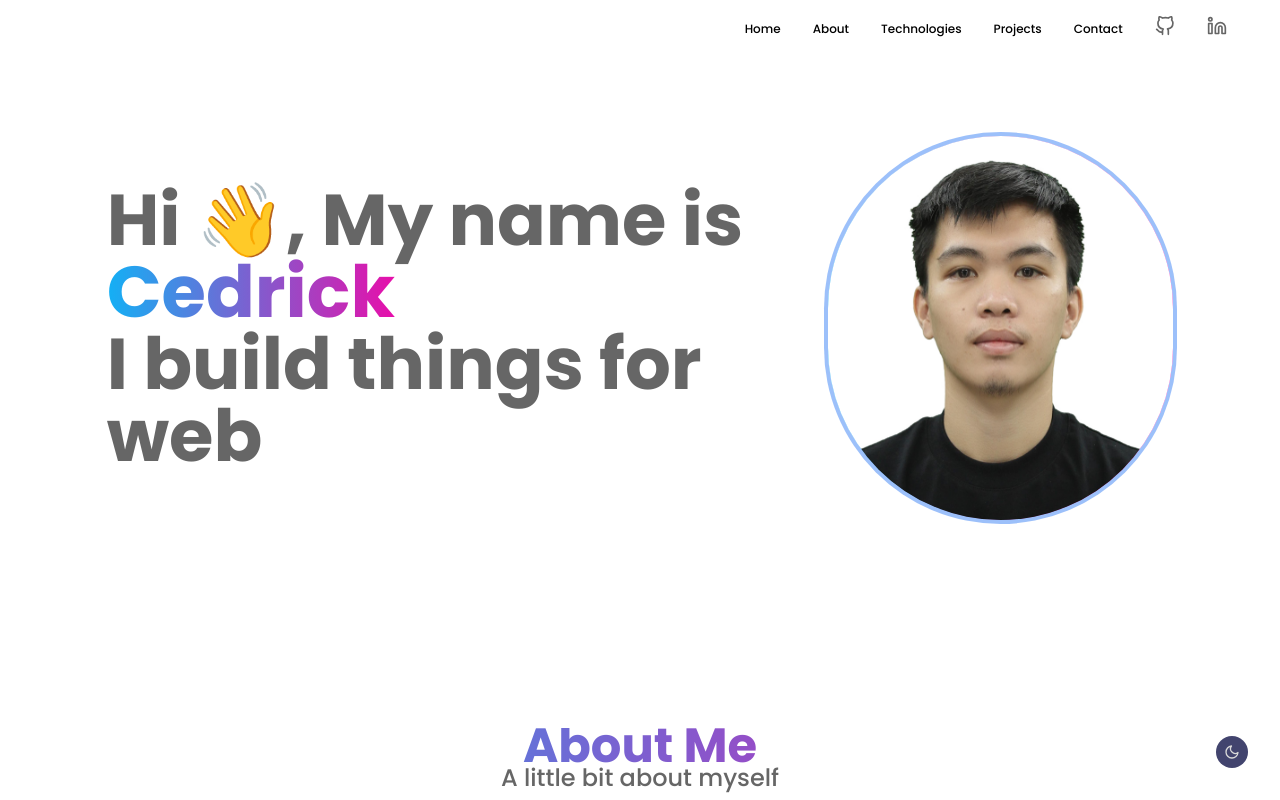
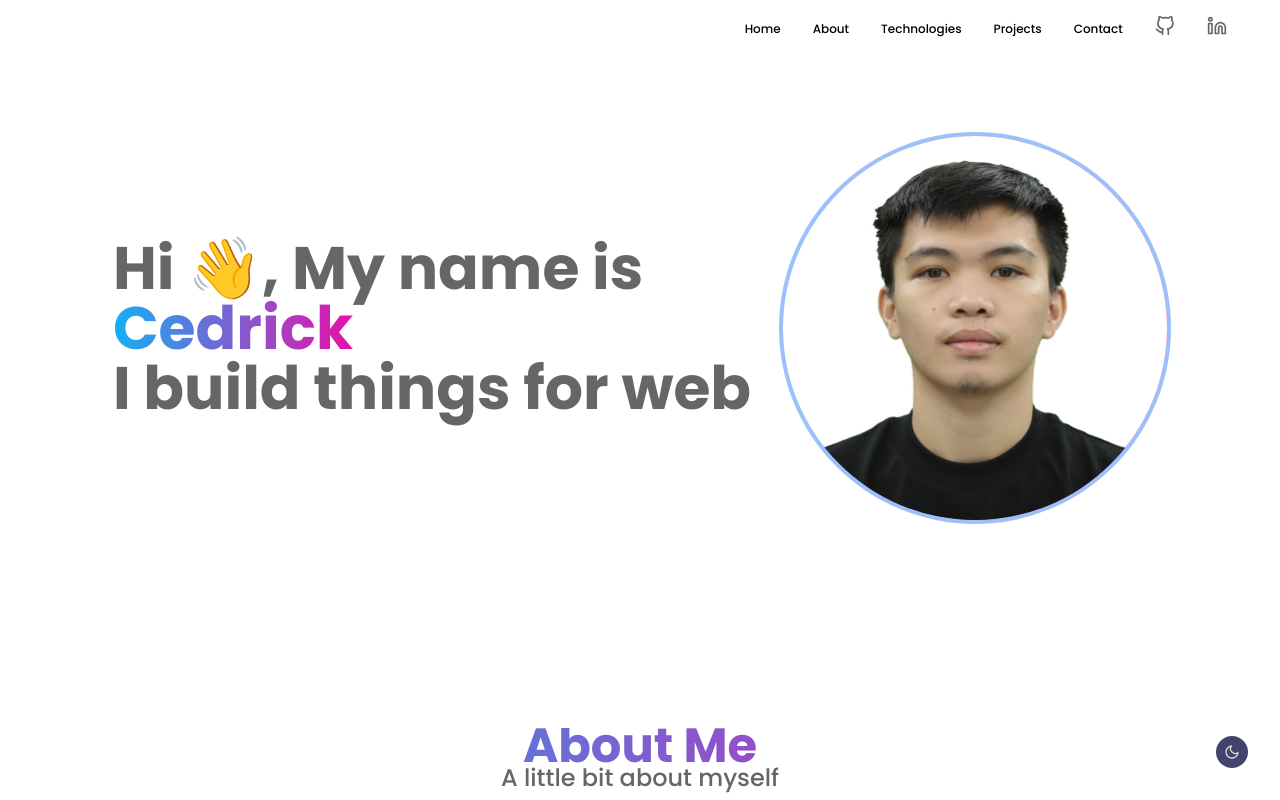
Before and after one commit to cjsupan/cjsupan-porfolio, a Next.js app: page / in a window 1280 px wide. Shown: the top 800 px of the page. Built offline with nearby package versions, Linux system fonts and the light colour scheme.

Commit message:
Update font sizes and gaps in page layout

```diff
--- a/app/page.tsx
+++ b/app/page.tsx
@@ -50,10 +50,10 @@ export default function Home() {
         <h1
           className={`${
             theme === "dark" ? "text-primary-dark" : "text-secondary-light"
-          } font-semibold xs:text-left lg:text-left md:text-5xl lg:text-5xl xl:text-7xl xxs:text-2xl`}
+          } font-semibold xs:text-left lg:text-left md:text-5xl lg:text-5xl xl:text-6xl xxs:text-2xl`}
         >
           Hi 👋, My name is <br />
-          <span className=" font-bold bg-gradient-to-r from-[#13B0F5] to-[#E70FAA] inline-block text-transparent bg-clip-text">
+          <span className="xxs:text-3xl md:text-6xl lg:text-6xl font-bold bg-gradient-to-r from-[#13B0F5] to-[#E70FAA] inline-block text-transparent bg-clip-text">
             Cedrick
           </span>{" "}
           <br />I build things for web
@@ -70,7 +70,7 @@ export default function Home() {
       </div>
 
       <div id="about" className="w-10/12 flex flex-col gap-8 ">
-        <div className="flex flex-col">
+        <div className="flex flex-col gap-3 xxs:gap-0">
           <h2
             className={` text-center font-bold md:text-[48px] xxs:text-3xl bg-gradient-to-r from-[#13B0F5] to-[#E70FAA] inline-block text-transparent bg-clip-text`}
           >
@@ -163,7 +163,7 @@ export default function Home() {
         id="technologies"
         className="w-10/12 flex flex-col gap-8 xxs:mb-20 lg:mb-32 xl:mb-32"
       >
-        <div className="flex flex-col">
+        <div className="flex flex-col gap-3 xxs:gap-0">
           <h2
             className={` text-center font-bold md:text-[48px] xxs:text-3xl bg-gradient-to-r from-[#13B0F5] to-[#E70FAA] inline-block text-transparent bg-clip-text`}
           >
@@ -188,7 +188,7 @@ export default function Home() {
       </div>
 
       <div id="projects" className="w-10/12 flex flex-col gap-8">
-        <div className="flex flex-col">
+        <div className="flex flex-col gap-3 xxs:gap-0">
           <h2
             className={`text-center font-bold text-[48px] xxs:text-3xl bg-gradient-to-r from-[#13B0F5] to-[#E70FAA] inline-block text-transparent bg-clip-text`}
           >
--- a/components/layout/navigations.tsx
+++ b/components/layout/navigations.tsx
@@ -24,7 +24,7 @@ const Navigation = () => {
   return (
     <nav
       id="navigation"
-      className={` w-11/12 h-14 grid grid-flow-col gap-x-8 place-content-end content-center sticky top-0 z-50`}
+      className={` backdrop-blur-sm w-11/12 h-14 grid grid-flow-col gap-x-8 place-content-end content-center sticky top-0 z-50`}
     >
       <ul className="grid grid-flow-col lg:gap-x-8 xxs:gap-3 ">
         <li>
```
